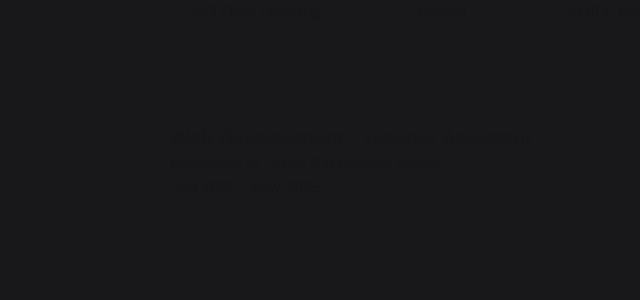
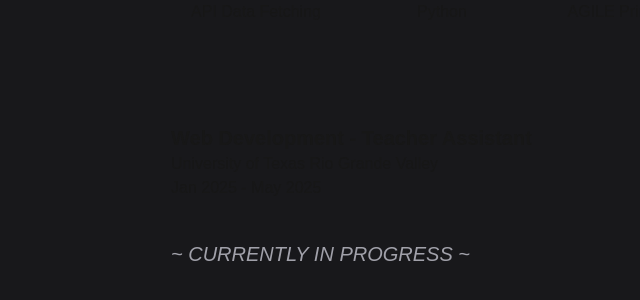
Before and after one commit to lopezkor000/portfolio, a Next.js app: page / in a window 1280 px wide. Shown: the part 2328-2628 px from the top of the page, without its empty margins (410-1050 px from the left). Built offline with nearby package versions, Linux system fonts and the light colour scheme.

Commit message:
TA position update

```diff
--- a/app/page.tsx
+++ b/app/page.tsx
@@ -142,7 +142,11 @@
           when="Jan 2025 - May 2025"
           reverse={false}
           skills={[]}
-        ></ExperienceCard>
+        >
+          <p className="text-xl italic text-zinc-400">
+            ~ CURRENTLY IN PROGRESS ~
+          </p>
+        </ExperienceCard>
         <ExperienceCard
           position="Physics - Supplemental Instructor"
           where="Galveston College - STEM Honors"
```
